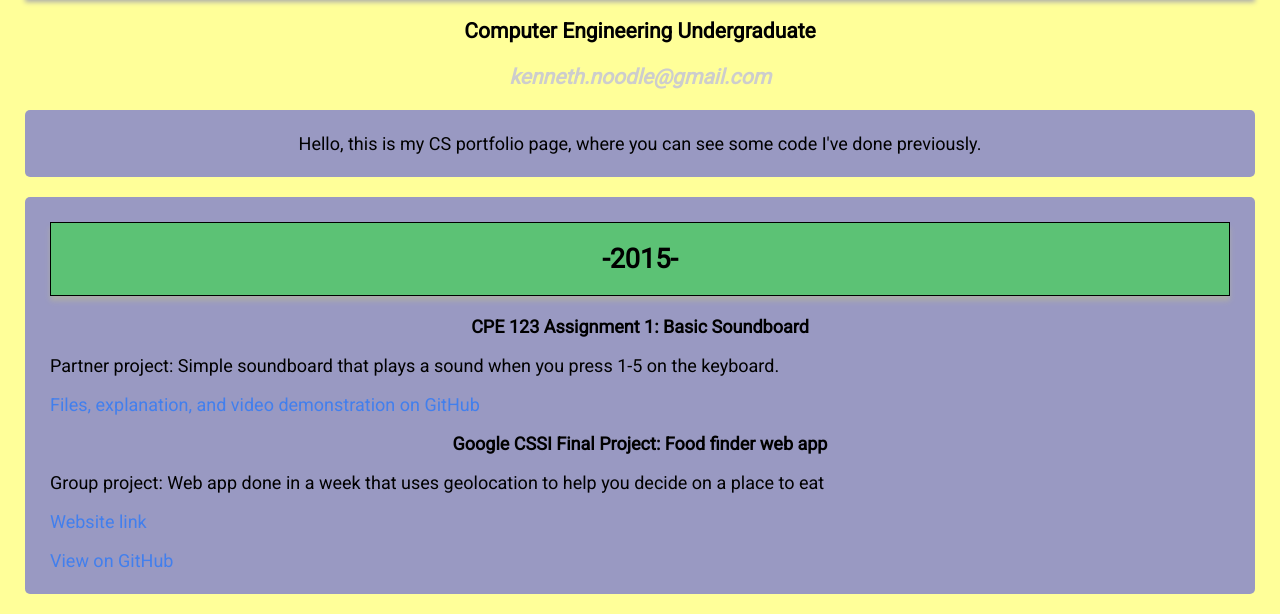
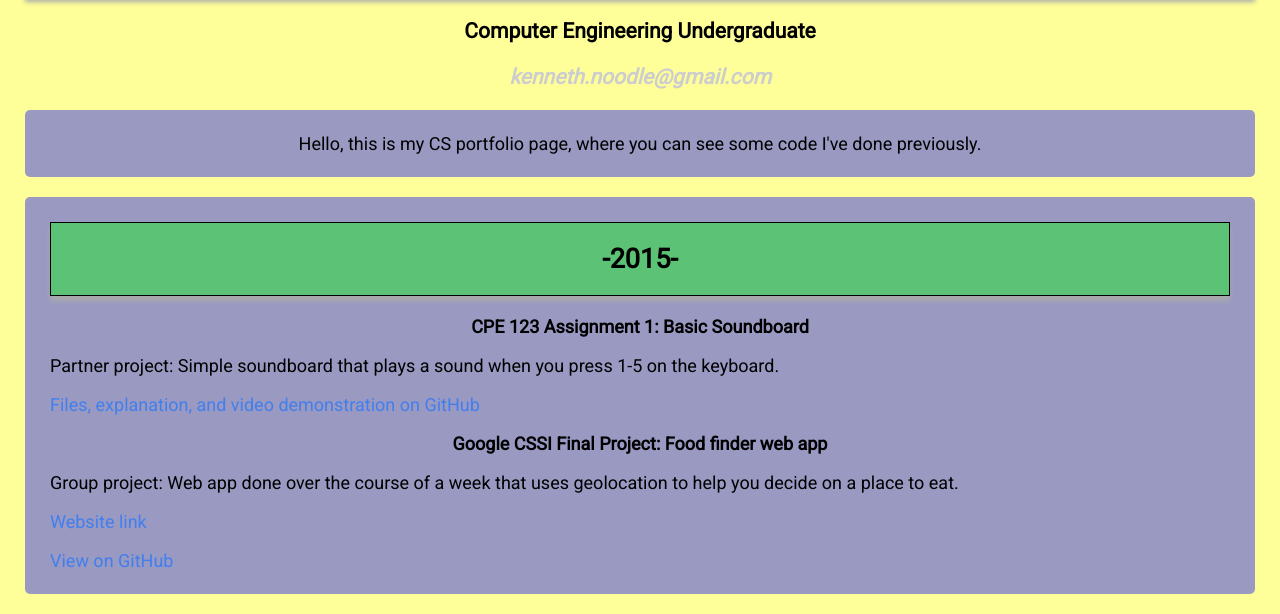
Before and after one commit to Noodlebrain/noodlebrain.github.io, a plain HTML site: page index.html in a window 1280 px wide. Shown: the part 416-1030 px from the top of the page. Drawn offline with Linux system fonts and the light colour scheme.

Commit message:
updated index

```diff
--- a/index.html
+++ b/index.html
@@ -27,7 +27,7 @@
           <p class="bodyp"><a href="https://github.com/Noodlebrain/cpe-123-assignment-1">Files, explanation, and video demonstration on GitHub</a></p>
         <p></p>
         <p><strong>Google CSSI Final Project: Food finder web app</strong></p>
-          <p class="bodyp">Group project: Web app done in a week that uses geolocation to help you decide on a place to eat</p>
+          <p class="bodyp">Group project: Web app done over the course of a week that uses geolocation to help you decide on a place to eat.</p>
           <p class="bodyp"><a href="http://where-to-eat-food.appspot.com/">Website link</p>
           <p class="bodyp"><a href="https://github.com/Noodlebrain/team-tek-food">View on GitHub</p>
   </body>
```
